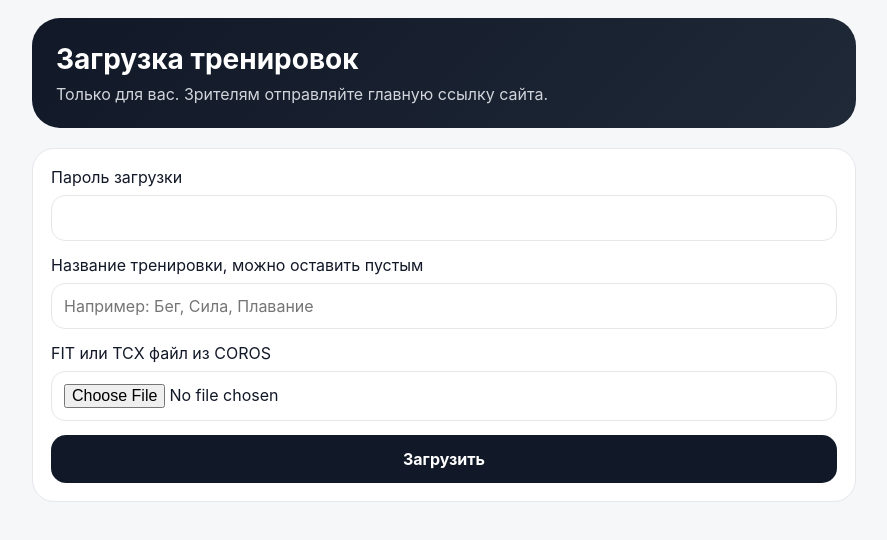
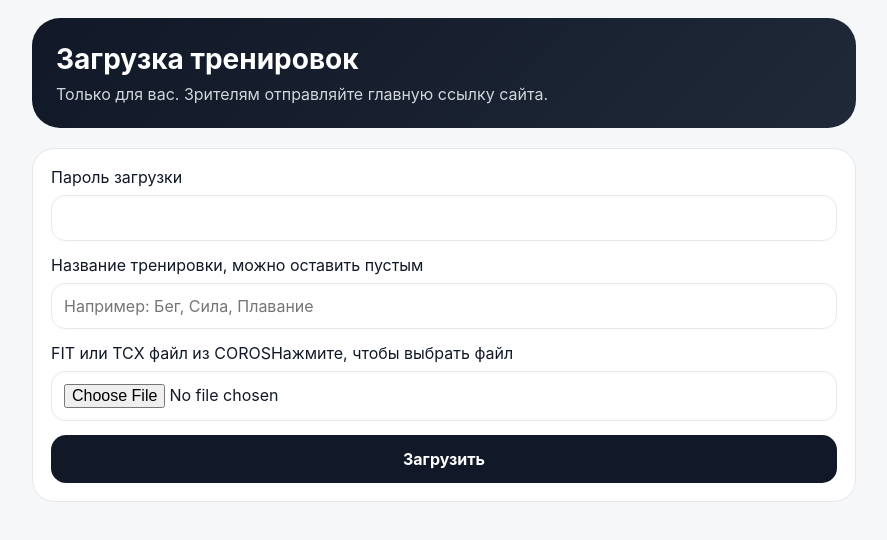
Before and after one commit to u3219576219-cell/coros-viewer, a Next.js app: page /upload in a window 1280 px wide. Shown: the top 540 px of the page, without its empty margins (196-1083 px from the left). Built offline with nearby package versions, Linux system fonts and the light colour scheme.

Commit message:
Update page.js

```diff
--- a/app/upload/page.js
+++ b/app/upload/page.js
@@ -16,7 +16,11 @@ export default function Upload(){
     <form className="uploadBox" onSubmit={submit}>
       <label>Пароль загрузки</label><input name="password" type="password" required />
       <label>Название тренировки, можно оставить пустым</label><input name="title" type="text" placeholder="Например: Бег, Сила, Плавание" />
-      <label>FIT или TCX файл из COROS</label><input name="file" type="file" accept=".fit,.tcx,.xml" required />
+   <label>FIT или TCX файл из COROS</label>
+<label className="filePick">
+  Нажмите, чтобы выбрать файл
+  <input name="file" type="file" accept=".fit,.tcx,.xml,application/octet-stream" required />
+</label>
       <button>Загрузить</button>
       {msg && <div className="notice">{msg}</div>}
     </form>
```
